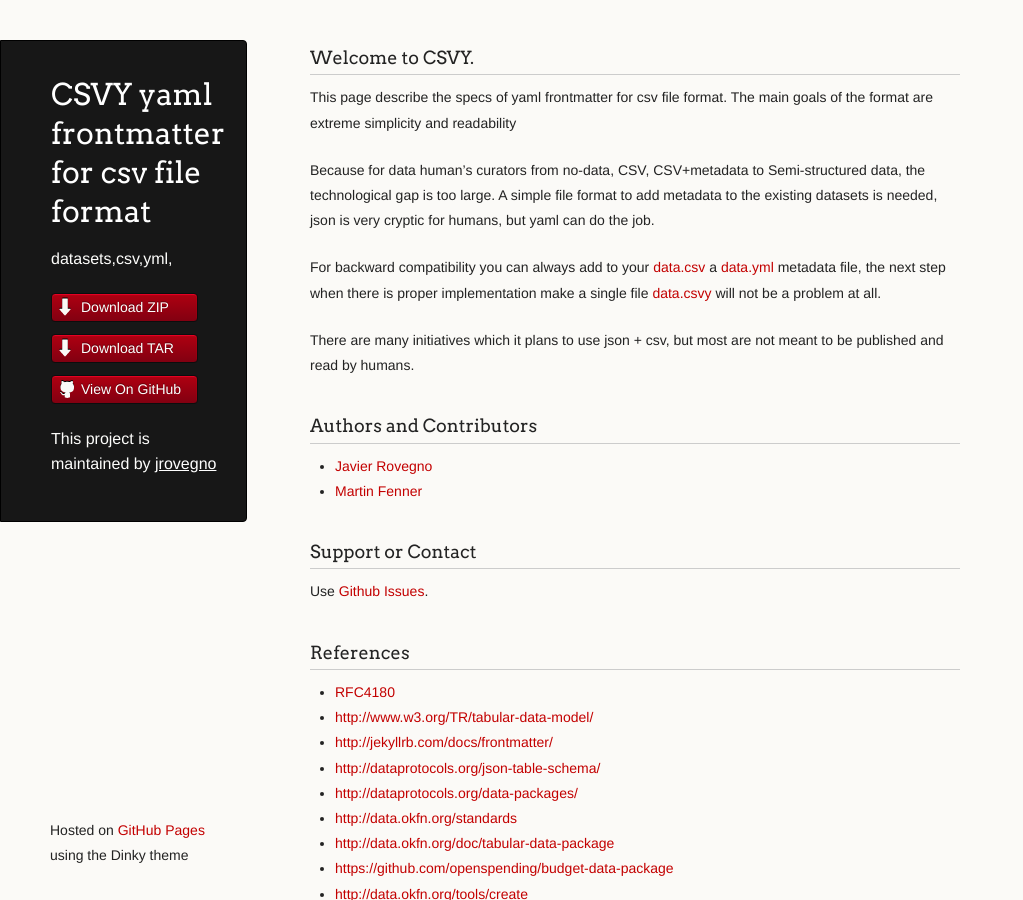
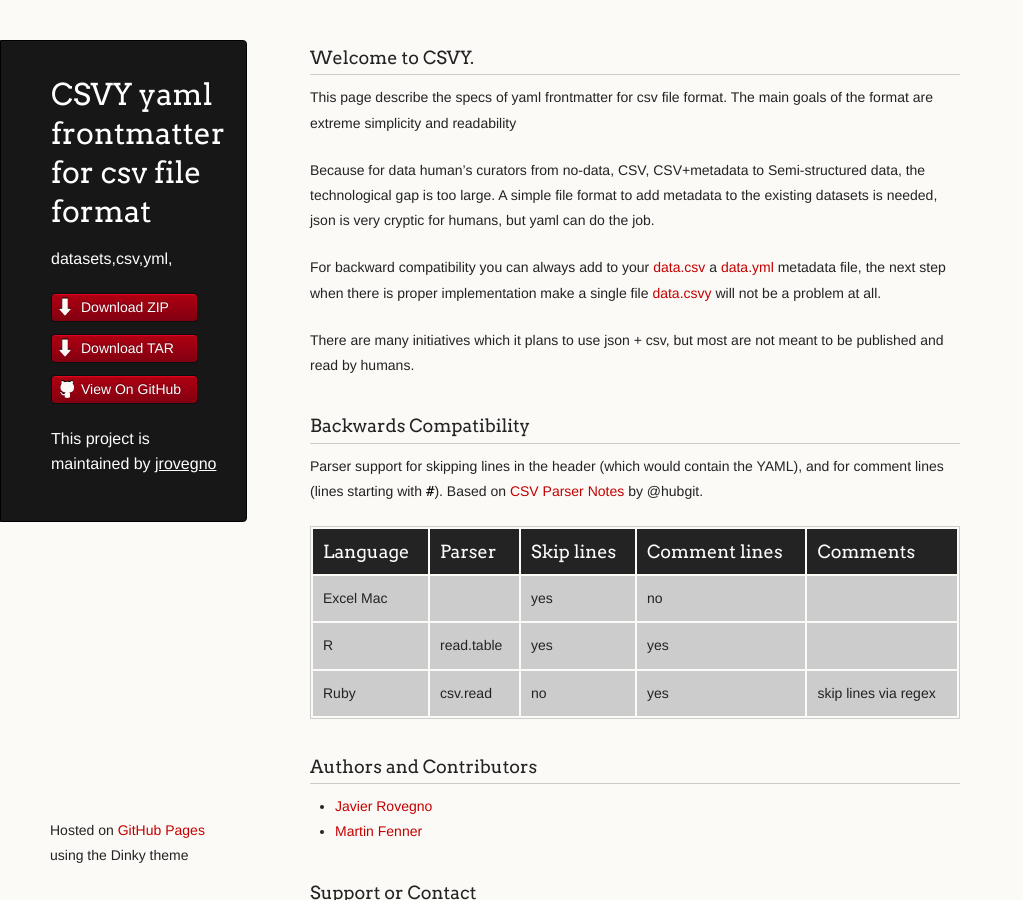
Before and after one commit to csvy/csvy.github.io, a Jekyll site: the page built from index.md, in a window 1280 px wide and 900 px high. Shown: the whole window, without its empty margins (0-1023 px from the left). Built offline with Jekyll 4.4.1, drawn with Linux system fonts in a browser that asks for light colours.

Commit message:
provide backwards compatibility table

```diff
--- a/index.md
+++ b/index.md
@@ -11,6 +11,16 @@
 For backward compatibility you can always add to your [data.csv](https://raw.githubusercontent.com/csvy/csvy.github.io/master/examples/data.csv) a [data.yml](https://raw.githubusercontent.com/csvy/csvy.github.io/master/examples/data.yml) metadata file, the next step when there is proper implementation make a single file [data.csvy](https://raw.githubusercontent.com/csvy/csvy.github.io/master/examples/data.csvy) will not be a problem at all.
 
 There are many initiatives which it plans to use json + csv, but most are not meant to be published and read by humans.
+
+### Backwards Compatibility
+
+Parser support for skipping lines in the header (which would contain the YAML), and for comment lines (lines starting with `#`). Based on [CSV Parser Notes](https://github.com/hubgit/csvw/wiki/CSV-Parser-Notes) by @hubgit.
+
+Language  | Parser     | Skip lines | Comment lines | Comments
+----------| -----------| ---------- | ------------- | --------
+Excel Mac |            | yes        | no            |
+R         | read.table | yes        | yes           |
+Ruby      | csv.read   | no         | yes           | skip lines via regex
 
 
 ### Authors and Contributors
```
